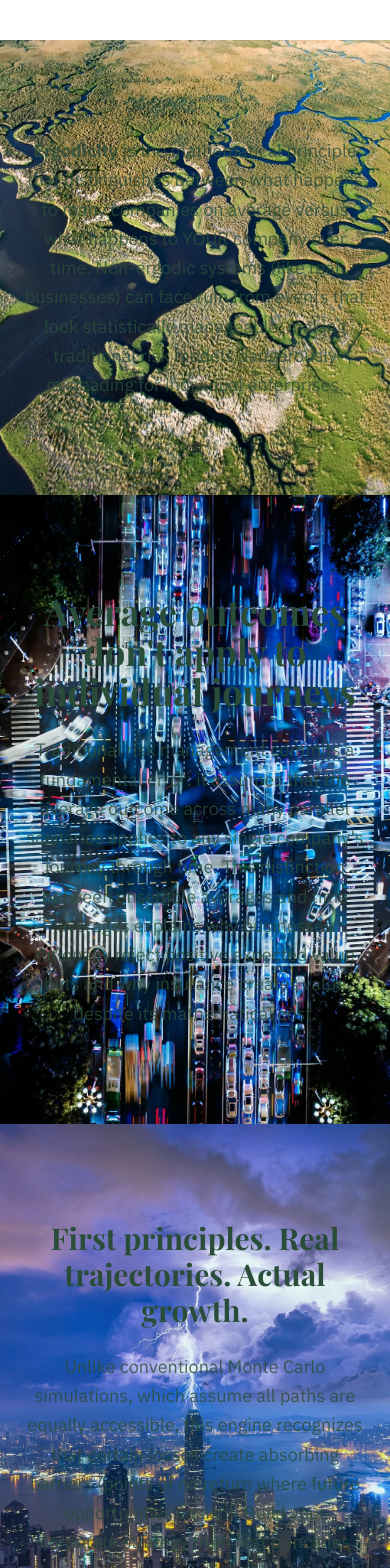
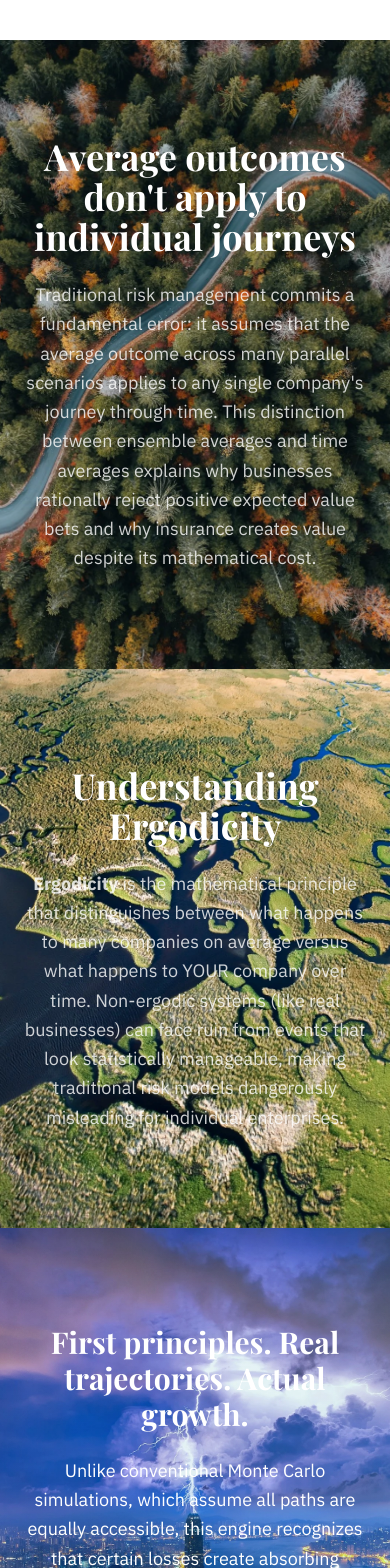
Before and after one commit to AlexFiliakov/MostlyOptimal.com, a Next.js app: page / in a window 390 px wide. Shown: the part 900-2468 px from the top of the page. Built offline with nearby package versions, Linux system fonts and the light colour scheme.

Commit message:
chore: problemSection & DefinitionSection & AdvantageSection

```diff
--- a/app/components/AdvantagesSection.tsx
+++ b/app/components/AdvantagesSection.tsx
@@ -36,7 +36,7 @@ export default function AdvantagesSection() {
           {advantages.map((advantage, index) => (
             <div
               key={index}
-              className="bg-white rounded-xl shadow-xl overflow-hidden group hover:shadow-2xl transition-all duration-300"
+              className="bg-white shadow-xl overflow-hidden group hover:shadow-2xl transition-all duration-300"
             >
               <div className="relative h-48 overflow-hidden">
                 <Image
--- a/app/components/BreakthroughSection.tsx
+++ b/app/components/BreakthroughSection.tsx
@@ -19,10 +19,10 @@ export default function BreakthroughSection() {
       </div>
 
       <div className="relative z-10 max-w-4xl mx-auto text-center">
-        <h2 className="text-3xl md:text-4xl font-display font-bold text-deep-forest mb-6">
+        <h2 className="text-3xl md:text-4xl font-display font-bold text-white mb-6">
           First principles. Real trajectories. Actual growth.
         </h2>
-        <p className="text-lg text-deep-forest/80 leading-relaxed">
+        <p className="text-lg text-white leading-relaxed">
           Unlike conventional Monte Carlo simulations, which assume all paths
           are equally accessible, this engine recognizes that certain losses
           create absorbing barriers (points of no return where future
--- a/app/components/DefinitionSection.tsx
+++ b/app/components/DefinitionSection.tsx
@@ -19,7 +19,10 @@ export default function DefinitionSection() {
       </div>
 
       <div className="relative z-10 max-w-4xl mx-auto text-center">
-        <p className="text-lg text-deep-forest/80 leading-relaxed">
+        <h2 className="text-4xl md:text-4xl font-display font-bold text-white mb-6">
+          Understanding Ergodicity
+        </h2>
+        <p className="text-lg text-white/80 leading-relaxed">
           <b>Ergodicity</b> is the mathematical principle that distinguishes
           between what happens to many companies on average versus what
           happens to YOUR company over time. Non-ergodic systems (like real
--- a/app/components/ProblemSection.tsx
+++ b/app/components/ProblemSection.tsx
@@ -8,7 +8,7 @@ export default function ProblemSection() {
       <div className="absolute inset-0 z-0">
         <div className="relative w-full h-full">
           <Image
-            src="/images/highway.webp"
+            src="/images/forest_path.webp"
             alt="Highway"
             fill
             className="object-cover"
@@ -18,10 +18,10 @@ export default function ProblemSection() {
       </div>
 
       <div className="relative z-10 max-w-4xl mx-auto text-center">
-        <h2 className="text-4xl md:text-5xl font-display font-bold text-deep-forest mb-6">
+        <h2 className="text-4xl md:text-4xl font-display font-bold text-white mb-6">
           Average outcomes don't apply to individual journeys
         </h2>
-        <p className="text-lg text-deep-forest/80 leading-relaxed">
+        <p className="text-lg text-white/80 leading-relaxed">
           Traditional risk management commits a fundamental error: it assumes
           that the average outcome across many parallel scenarios applies to
           any single company's journey through time. This distinction between
--- a/app/page.tsx
+++ b/app/page.tsx
@@ -13,8 +13,8 @@ export default function Home() {
     <main className="min-h-screen bg-pure-white">
       <HeroSection />
       <Spacer />
+      <ProblemSection />
       <DefinitionSection />
-      <ProblemSection />
       <BreakthroughSection />
       <AdvantagesSection />
       <FeaturesSection />
```
